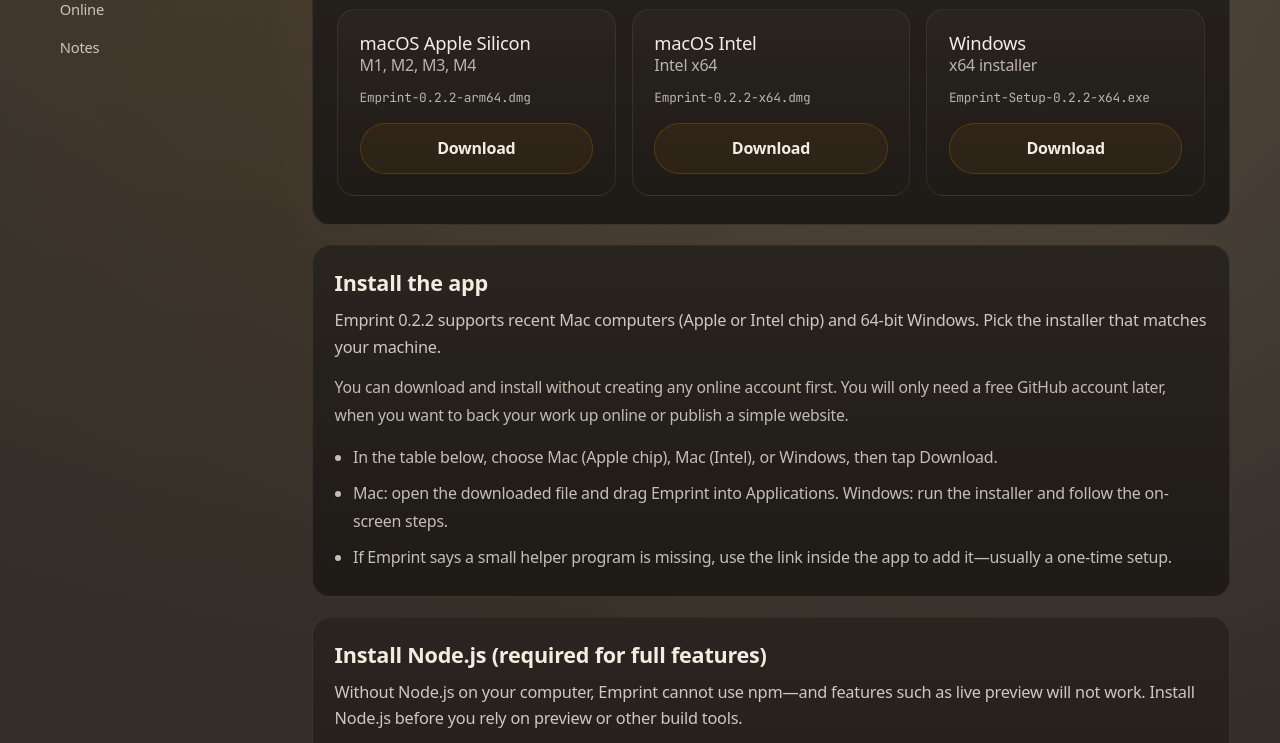
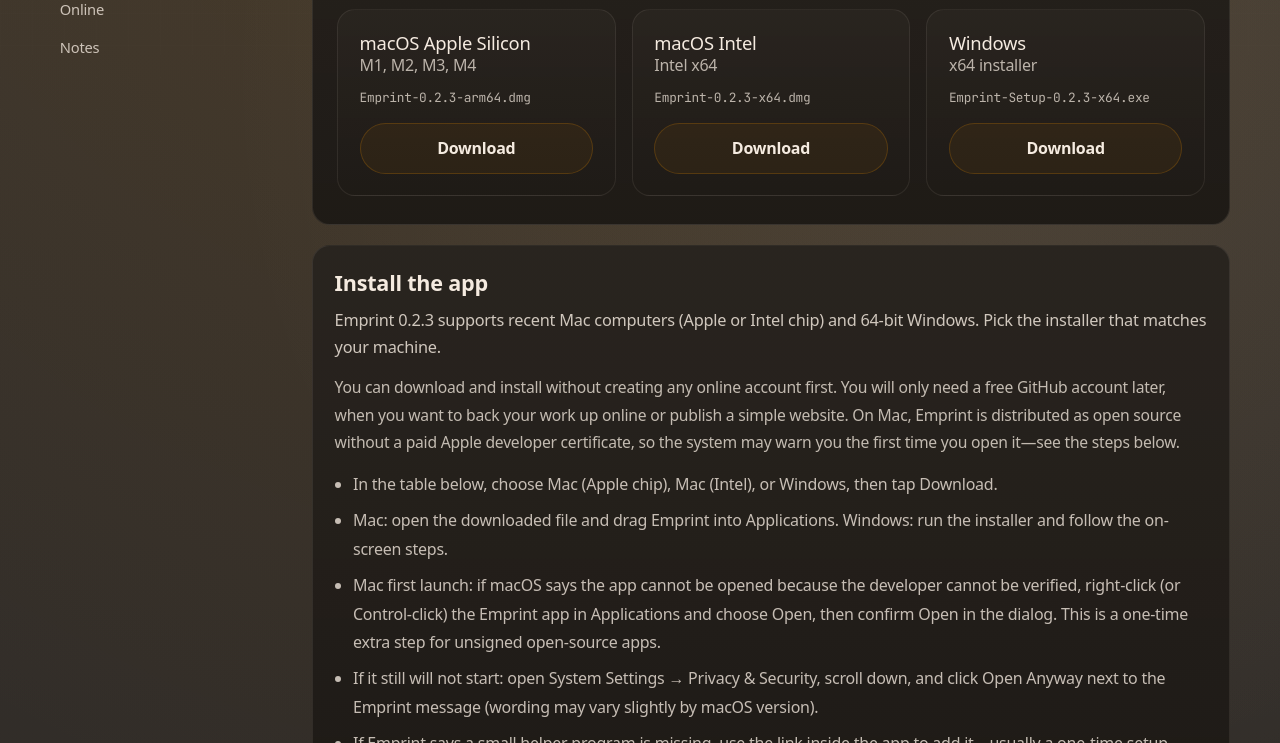
Before and after one commit to MinhyeongSon/emprint-home, a Gatsby site: page /document in a window 1280 px wide. Shown: the part 403-1146 px from the top of the page. Built offline with nearby package versions, Linux system fonts and the light colour scheme; Gatsby itself is replaced by a stand-in of ours; no server answers; a web font is replaced by a local one.

Commit message:
version change

```diff
--- a/src/content/copy.js
+++ b/src/content/copy.js
@@ -231,12 +231,14 @@
           navLabel: 'Install',
           title: 'Install the app',
           summary:
-            'Emprint 0.2.2 supports recent Mac computers (Apple or Intel chip) and 64-bit Windows. Pick the installer that matches your machine.',
+            'Emprint 0.2.3 supports recent Mac computers (Apple or Intel chip) and 64-bit Windows. Pick the installer that matches your machine.',
           body:
-            'You can download and install without creating any online account first. You will only need a free GitHub account later, when you want to back your work up online or publish a simple website.',
+            'You can download and install without creating any online account first. You will only need a free GitHub account later, when you want to back your work up online or publish a simple website. On Mac, Emprint is distributed as open source without a paid Apple developer certificate, so the system may warn you the first time you open it—see the steps below.',
           bullets: [
             'In the table below, choose Mac (Apple chip), Mac (Intel), or Windows, then tap Download.',
             'Mac: open the downloaded file and drag Emprint into Applications. Windows: run the installer and follow the on-screen steps.',
+            'Mac first launch: if macOS says the app cannot be opened because the developer cannot be verified, right-click (or Control-click) the Emprint app in Applications and choose Open, then confirm Open in the dialog. This is a one-time extra step for unsigned open-source apps.',
+            'If it still will not start: open System Settings → Privacy & Security, scroll down, and click Open Anyway next to the Emprint message (wording may vary slightly by macOS version).',
             'If Emprint says a small helper program is missing, use the link inside the app to add it—usually a one-time setup.'
           ]
         },
@@ -548,12 +550,14 @@
           navLabel: '설치',
           title: '앱 설치하기',
           summary:
-            'Emprint 0.2.2은 최근 맥(M1 등 Apple 칩 또는 Intel)과 64비트 Windows에서 실행됩니다. 사용 중인 기기에 맞는 설치 파일을 고르세요.',
+            'Emprint 0.2.3은 최근 맥(M1 등 Apple 칩 또는 Intel)과 64비트 Windows에서 실행됩니다. 사용 중인 기기에 맞는 설치 파일을 고르세요.',
           body:
-            '온라인 계정 없이도 먼저 다운 받아 설치할 수 있습니다. 나중에 글을 인터넷에 올리거나 백업하려 할 때 무료 GitHub 계정이 필요하다는 안내가 나올 수 있습니다.',
+            '온라인 계정 없이도 먼저 다운 받아 설치할 수 있습니다. 나중에 글을 인터넷에 올리거나 백업하려 할 때 무료 GitHub 계정이 필요하다는 안내가 나올 수 있습니다. 맥은 오픈소스로 배포되어 유료 Apple 개발자 인증서가 없어, 처음 실행할 때 보안 경고가 나올 수 있습니다—아래 방법으로 열어 주세요.',
           bullets: [
             '아래 표에서 맥(Apple 칩), 맥(Intel), Windows 중 하나를 고른 뒤 [다운로드]를 누릅니다.',
             '맥: 받은 파일을 열고 Emprint를 응용 프로그램 폴더로 끌어 넣습니다. Windows: 설치 프로그램을 실행하고 화면 안내를 따릅니다.',
+            '맥 첫 실행: “개발자를 확인할 수 없어 열 수 없습니다” 같은 메시지가 나오면, 응용 프로그램 폴더에서 Emprint를 우클릭(또는 Control+클릭)한 뒤 [열기]를 고르고, 다시 뜨는 창에서 [열기]를 누릅니다. 서명되지 않은 오픈소스 앱은 보통 이 한 번만 더 필요합니다.',
+            '그래도 안 열리면: 시스템 설정 → 개인정보 보호 및 보안으로 가서 아래쪽의 Emprint 관련 안내 옆 [그래도 열기]를 누릅니다(macOS 버전에 따라 문구가 조금 다를 수 있습니다).',
             '앱에서 “추가로 필요한 작은 프로그램이 있다”고 하면, 앱 안에 있는 안내 링크를 눌러 한 번만 설치하면 됩니다.'
           ]
         },
--- a/src/data/site.js
+++ b/src/data/site.js
@@ -1,5 +1,5 @@
 /** Technical site config (URLs, versions, download filenames). All UI copy: `src/content/copy.js`. */
-const currentVersion = '0.2.2'
+const currentVersion = '0.2.3'
 const githubRepoUrl = process.env.GATSBY_EMPRINT_REPO_URL || 'https://github.com/MinhyeongSon/emprint'
 const siteUrl = process.env.GATSBY_SITE_URL || 'https://minhyeongson.github.io/emprint-home'
 const releaseBaseUrl =
@@ -13,15 +13,15 @@
 const downloads = [
   {
     id: 'macos-arm64',
-    filename: 'Emprint-0.2.2-arm64.dmg'
+    filename: 'Emprint-0.2.3-arm64.dmg'
   },
   {
     id: 'macos-x64',
-    filename: 'Emprint-0.2.2-x64.dmg'
+    filename: 'Emprint-0.2.3-x64.dmg'
   },
   {
     id: 'windows',
-    filename: 'Emprint-Setup-0.2.2-x64.exe'
+    filename: 'Emprint-Setup-0.2.3-x64.exe'
   }
 ].map((item) => ({
   ...item,
```
Also changed, not shown: README.md.
